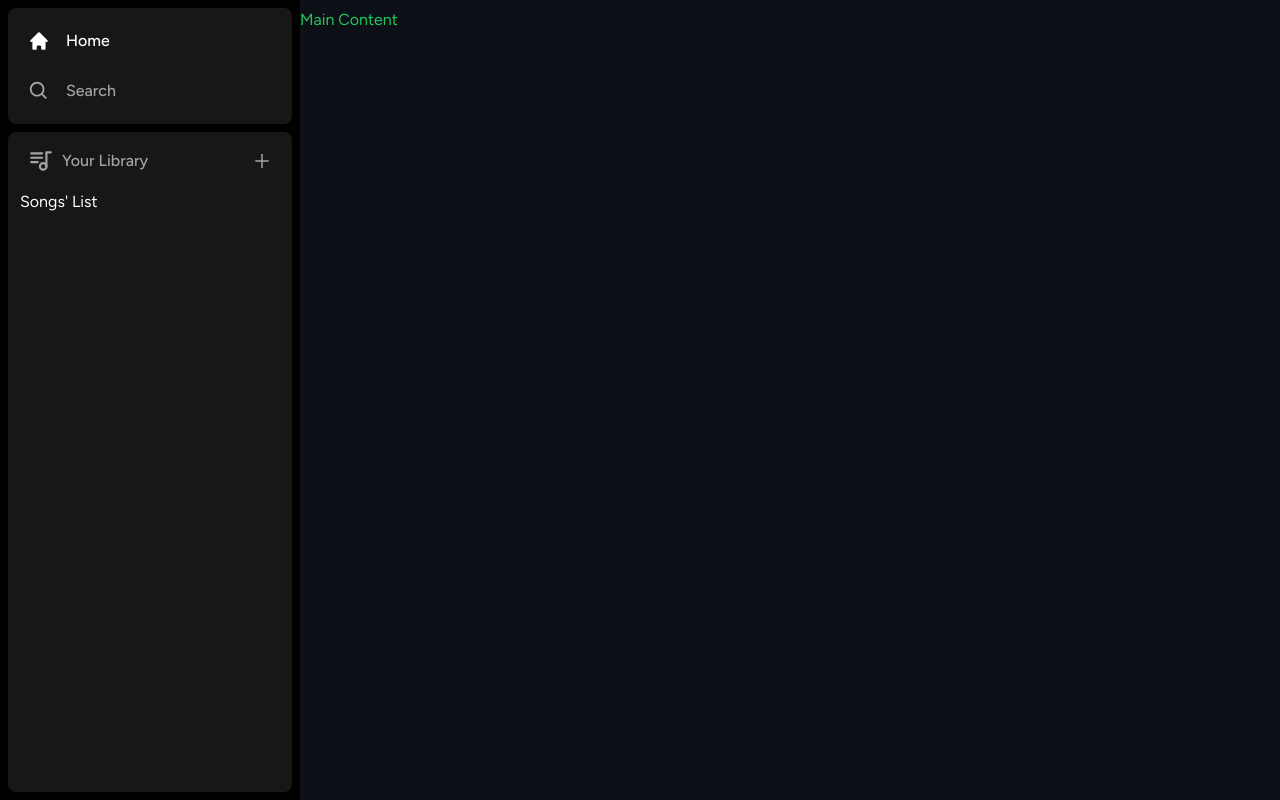
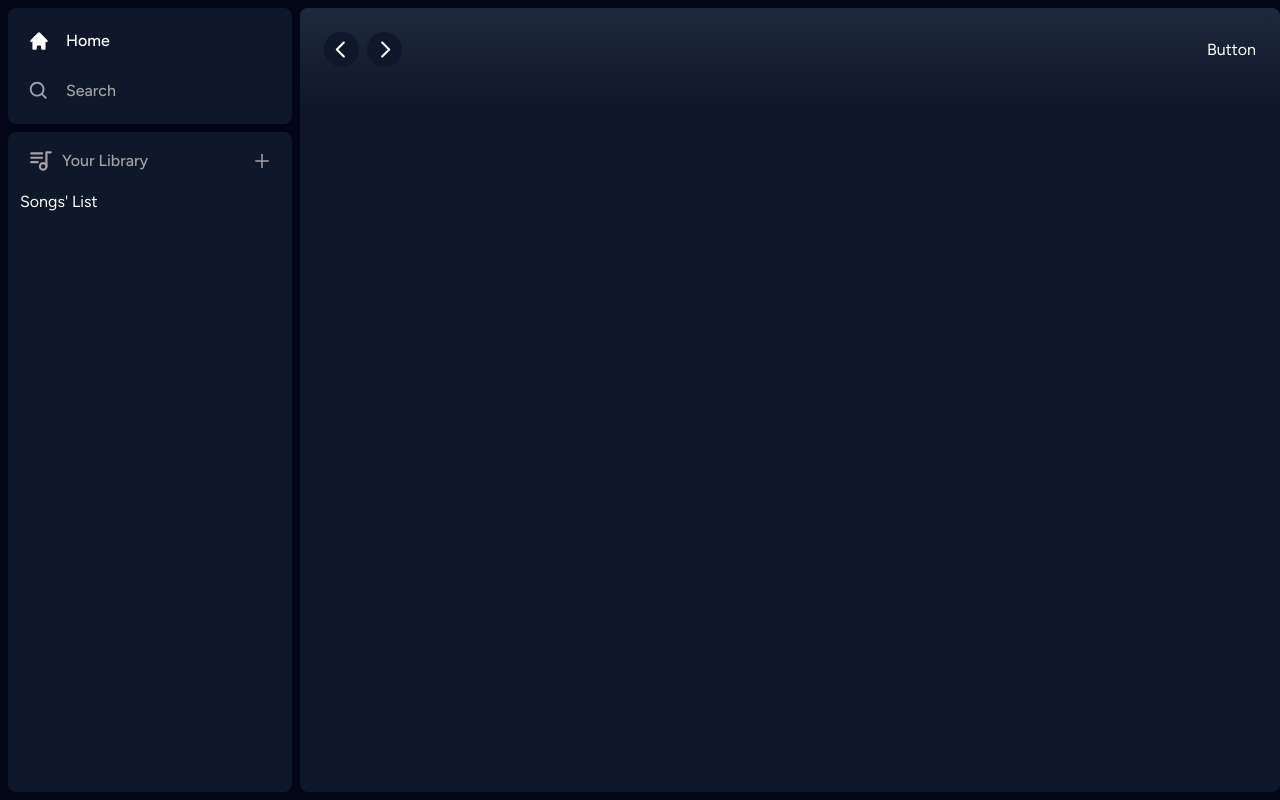
Before and after one commit to francinieguido/Spotify_Clone_App, a Next.js app in the folder spotify-clone/: page / in a window 1280 px wide. Built offline with nearby package versions, Linux system fonts and the light colour scheme.

Commit message:
Started Main Content Layout

```diff
--- a/spotify-clone/app/(site)/page.tsx
+++ b/spotify-clone/app/(site)/page.tsx
@@ -1,7 +1,12 @@
+import Header from "@/components/Header";
 
 
 export default function Home() {
   return (
-    <div className="text-green-500">Main Content</div>
+    <div className=" bg-slate-900 rounded-lg h-full w-full overflow-hidden overflow-y-auto">
+      <Header>
+
+      </Header>
+    </div>
       )
 }
--- a/spotify-clone/app/globals.css
+++ b/spotify-clone/app/globals.css
@@ -6,7 +6,7 @@
 body,
 :root{
   height: 100%;
-  background: #0d1117;
+  background: rgb(2, 6, 23);
   color-scheme: dark;
 
 }
--- a/spotify-clone/components/Box.tsx
+++ b/spotify-clone/components/Box.tsx
@@ -12,7 +12,7 @@
 }) => {
     return (
         <div className={twMerge(`
-        bg-neutral-900
+        bg-slate-900
         rounded-lg
         h-fit
         w-full
--- /dev/null
+++ b/spotify-clone/components/Button.tsx
@@ -0,0 +1,16 @@
+import { FC } from "react";
+
+interface Button {
+    children,
+
+};
+
+const Button: React.FC<ButtonProps> = () => {
+    return (
+        <div>
+            Button
+        </div>
+    );
+};
+
+export default Button;
--- /dev/null
+++ b/spotify-clone/components/Header.tsx
@@ -0,0 +1,66 @@
+"use client";
+
+import { useRouter } from "next/navigation";
+import React, { FC } from "react";
+import { twMerge } from "tailwind-merge";
+import {RxCaretLeft, RxCaretRight} from "react-icons/rx";
+import { HiHome } from "react-icons/hi";
+import { BiSearch } from "react-icons/bi";
+import Button from "./Button";
+
+interface HeaderProps {
+    children: React.ReactNode;
+    className?: string;
+};
+
+const Header : React.FC<HeaderProps> = ({
+    children,
+    className
+}) => {
+
+    const router = useRouter();
+
+    const handleLogout = () =>{
+        //Logout handler
+    };
+
+    return (
+        <div className={twMerge(`
+        h-fit
+        bg-gradient-to-b
+        from-slate-800
+        p-6
+        `, className)}>
+            <div className="w-full flex mb-4 items-center justify-between">
+                <div className="hidden md:flex gap-x-2 items-center">
+                    <button onClick={() => router.back()} className="rounded-full bg-slate-900 flex items-center justify-center hover:opacity-75 transition">
+                        <RxCaretLeft size={35} className="text-white"/>
+                    </button>
+                    <button onClick={() => router.forward()} className="rounded-full bg-slate-900 flex items-center justify-center hover:opacity-75 transition">
+                        <RxCaretRight size={35} className="text-white"/>
+                    </button>
+                </div>
+                <div className="flex md:hidden gap-x-2 items-center">
+                    <button className="flex justify-center rounded-full p-2 bg-white hover:opacity-75 transition">
+                        <HiHome size={20} className="text-slate-900"/>
+                    </button>
+                    <button className="flex justify-center rounded-full p-2 bg-white hover:opacity-75 transition">
+                        <BiSearch size={20} className="text-slate-900"/>
+                    </button>
+                </div>
+                <div className="flex justify-between items-center gap-x-4">
+                    <>
+                        <div>
+                            <Button>
+                                Sign Up
+                            </Button>
+                        </div>
+                    </>
+                </div>
+            </div>
+
+        </div>
+    );
+};
+
+export default Header;
--- a/spotify-clone/components/Sidebar.tsx
+++ b/spotify-clone/components/Sidebar.tsx
@@ -39,7 +39,7 @@
 
     return (
         <div className="flex h-full">
-            <div className=" hidden md:flex flex-col gap-y-2 bg-black h-full w-[300px] p-2">
+            <div className=" hidden md:flex flex-col gap-y-2 bg-#0d1117 h-full w-[300px] p-2">
                 <Box>
                     <div className="flex flex-col gap-y-4 px-5 py-4">
                         {routes.map((item) => (
```
